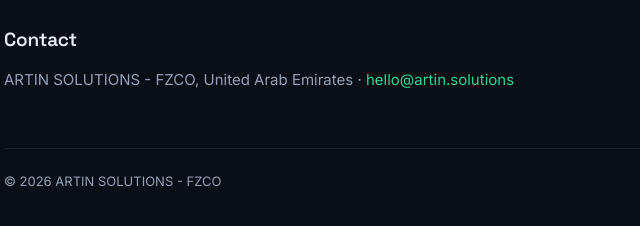
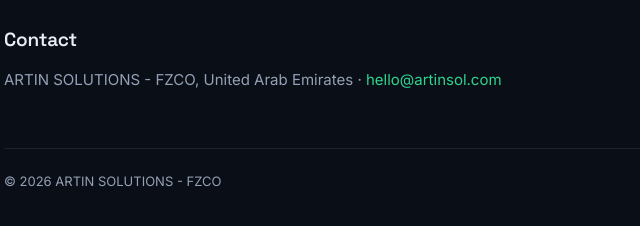
Before and after one commit to artinso/website, a plain HTML site: page privacy.html in a window 1280 px wide. Shown: the part 918-1144 px from the top of the page, 256-896 px from the left. Drawn offline with Linux system fonts and the light colour scheme.

Commit message:
Update contact email in privacy.html

```diff
--- a/privacy.html
+++ b/privacy.html
@@ -35,7 +35,7 @@
   <p>You may request access to, correction of, or deletion of your personal information at any time by contacting us at the email address below.</p>
 
   <h2>Contact</h2>
-  <p>ARTIN SOLUTIONS - FZCO, United Arab Emirates · <a href="mailto:hello@artin.solutions">hello@artin.solutions</a></p>
+  <p>ARTIN SOLUTIONS - FZCO, United Arab Emirates · <a href="mailto:hello@artinsol.com">hello@artinsol.com</a></p>
 
   <footer>© 2026 ARTIN SOLUTIONS - FZCO</footer>
 </div>
```
